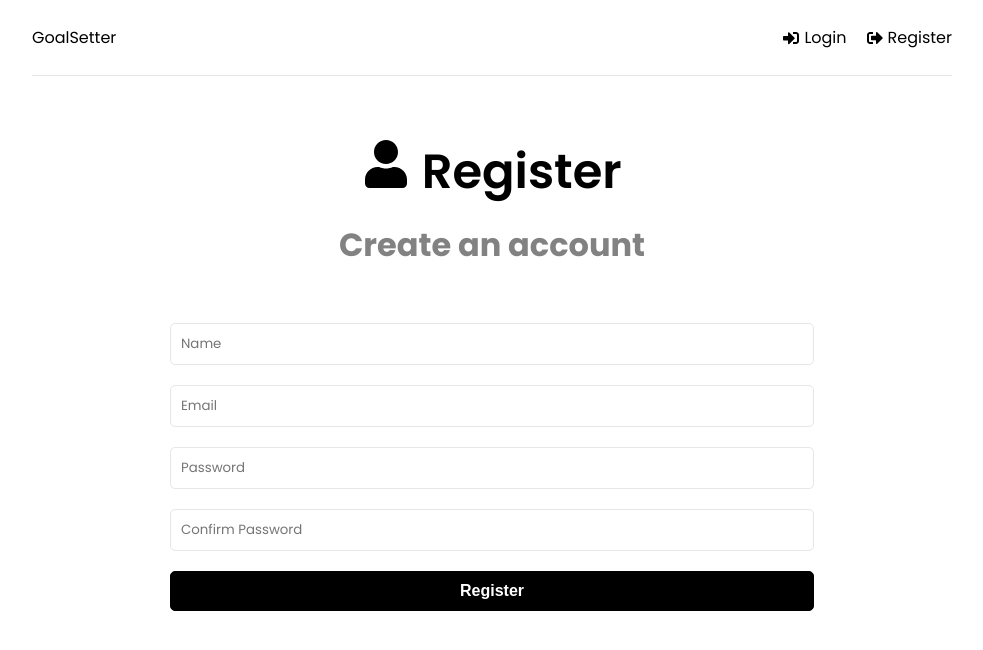
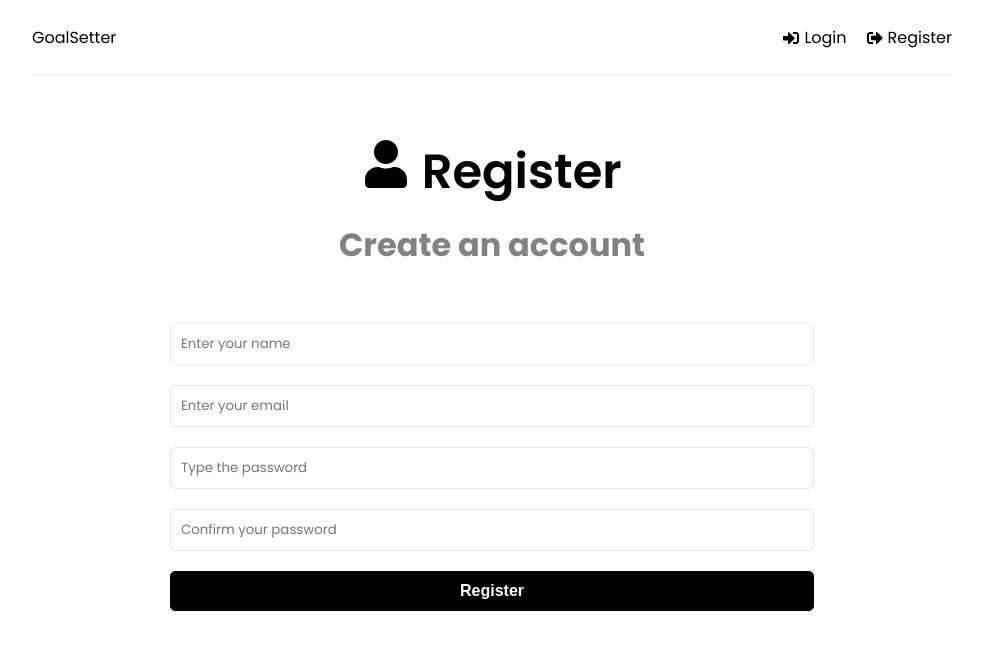
Before and after one commit to boolfalse/traversy-mern, a React (Create React App) app in the folder frontend/: page /register in a window 1280 px wide. Shown: the top 650 px of the page, without its empty margins (148-1131 px from the left). Built offline with nearby package versions, Linux system fonts and the light colour scheme.

Commit message:
Auth functionality changes (fixes/improvements)

```diff
--- a/frontend/src/features/auth/authService.js
+++ b/frontend/src/features/auth/authService.js
@@ -24,9 +24,9 @@ const authService = {
             localStorage.setItem("user", JSON.stringify(response.data.data));
         }
 
-        return response.data;
+        return response.data.data;
     },
-    logout: async (user) => {
+    logout: async () => {
         localStorage.removeItem("user");
     },
     login: async (userData) => {
@@ -36,7 +36,7 @@ const authService = {
             localStorage.setItem("user", JSON.stringify(response.data.data));
         }
 
-        return response.data;
+        return response.data.data;
     }
 };
 
--- a/frontend/src/features/auth/authSlice.js
+++ b/frontend/src/features/auth/authSlice.js
@@ -7,7 +7,7 @@ const user = JSON.parse(localStorage.getItem('user'));
 
 // initial state
 const initialState = {
-    user: user ? user : null,
+    user: user ? user : null, // user
     isLoading: false,
     isSuccess: false,
     isError: false,
@@ -31,17 +31,18 @@ export const register = createAsyncThunk(
             return await authService.register(user);
         } catch (err) {
             const message = (err.response && err.response.data.message) || err.message || err.toString();
-            thunkAPI.rejectWithValue(message);
+            return thunkAPI.rejectWithValue(message);
         }
-});
+    }
+);
 
 // user logout
 export const logout = createAsyncThunk('auth/logout', async (user, thunkAPI) => {
     try {
-        return await authService.logout(user);
+        return await authService.logout(); // no need to pass user
     } catch (err) {
         const message = (err.response && err.response.data.message) || err.message || err.toString();
-        thunkAPI.rejectWithValue(message);
+        return thunkAPI.rejectWithValue(message);
     }
 });
 
@@ -51,7 +52,7 @@ export const login = createAsyncThunk('auth/login', async (user, thunkAPI) => {
         return await authService.login(user);
     } catch (err) {
         const message = (err.response && err.response.data.message) || err.message || err.toString();
-        thunkAPI.rejectWithValue(message);
+        return thunkAPI.rejectWithValue(message);
     }
 });
 
@@ -59,6 +60,7 @@ export const authSlice = createSlice({
     name: 'auth',
     initialState,
     reducers: {
+        // synchronous actions in 'reducers'
         // dispatch this action after register and reset it back to initial state
         reset: (state) => { // we'll import and use this in Register.jsx
             state.isLoading = false;
@@ -67,13 +69,14 @@ export const authSlice = createSlice({
             state.message = '';
         }
     },
-    extraReducers: builder => {
+    extraReducers: (builder) => {
+        // asynchronous actions in 'extraReducers'
         builder
             // what to set the state in case when register action is dispatched
             .addCase(register.pending, (state, action) => {
                 state.isLoading = true;
             })
-            // what to set the state in case when register action is resolved
+            // what to set the state in case when register action is resolved and data gets returned
             .addCase(register.fulfilled, (state, action) => {
                 state.isLoading = false;
                 state.isSuccess = true;
@@ -84,9 +87,6 @@ export const authSlice = createSlice({
                 state.isLoading = false;
                 state.isError = true;
                 state.message = action.payload; // from createAsyncThunk rejectWithValue (from "catch" body)
-                state.user = null;
-            })
-            .addCase(logout.fulfilled, (state, action) => {
                 state.user = null;
             })
             .addCase(login.pending, (state, action) => {
@@ -103,10 +103,13 @@ export const authSlice = createSlice({
                 state.message = action.payload;
                 state.user = null;
             })
+            .addCase(logout.fulfilled, (state, action) => {
+                state.user = null;
+            })
     }
 });
 
 // for exporting the reducer functions
-// so with this way we can dispatch that to some component
+// so with this way we can dispatch that into some component
 export const { reset } = authSlice.actions;
 export default authSlice.reducer;
--- a/frontend/src/pages/Login.jsx
+++ b/frontend/src/pages/Login.jsx
@@ -14,8 +14,8 @@ const Login = () => {
     });
     const { email, password } = formData;
 
+    const navigate = useNavigate();
     const dispatch = useDispatch();
-    const navigate = useNavigate();
 
     const {user, isLoading, isSuccess, isError, message} = useSelector(state => state.auth);
 
@@ -39,12 +39,12 @@ const Login = () => {
 
     const onSubmit = e => {
         e.preventDefault();
+
         if (password.length > 0) {
             const userData = { email, password };
             dispatch(login(userData));
         } else {
             toast.error("Password is required!");
-            return;
         }
     }
 
@@ -66,7 +66,8 @@ const Login = () => {
                                id='email'
                                name='email'
                                value={email}
-                               placeholder='Email'
+                               placeholder='Enter your email'
+                               className='form-control'
                                autoComplete='off'
                         />
                     </div>
@@ -76,7 +77,8 @@ const Login = () => {
                                id='password'
                                name='password'
                                value={password}
-                               placeholder='Password'
+                               placeholder='Type the password'
+                               className='form-control'
                                autoComplete='off'
                         />
                     </div>
--- a/frontend/src/pages/Register.jsx
+++ b/frontend/src/pages/Register.jsx
@@ -27,12 +27,12 @@ const Register = () => {
     });
     const { name, email, password, confirm_password } = formData;
 
+    const navigate = useNavigate();
     const dispatch = useDispatch();
-    const navigate = useNavigate();
 
     // here the "state" is a global state of the store,
     // so we'll just retrieve the part of the state that we need (state.auth in our case)
-    const {user, isLoading, isSuccess, isError, message} = useSelector(state => state.auth);
+    const {user, isLoading, isSuccess, isError, message} = useSelector((state) => state.auth);
 
     useEffect(() => {
         if (isError) {
@@ -42,6 +42,7 @@ const Register = () => {
             navigate("/");
         }
 
+        // set everything back, whether it's a success or an error
         dispatch(reset()); // reset the state of the store to the initial
     }, [
         user,
@@ -62,7 +63,6 @@ const Register = () => {
             dispatch(register(userData));
         } else {
             toast.error("Passwords do not match!");
-            return;
         }
     }
 
@@ -86,7 +86,8 @@ const Register = () => {
                                id='name'
                                name='name'
                                value={name}
-                               placeholder='Name'
+                               placeholder='Enter your name'
+                               className='form-control'
                                autoComplete='off'
                         />
                     </div>
@@ -96,7 +97,8 @@ const Register = () => {
                                id='email'
                                name='email'
                                value={email}
-                               placeholder='Email'
+                               placeholder='Enter your email'
+                               className='form-control'
                                autoComplete='off'
                         />
                     </div>
@@ -106,7 +108,8 @@ const Register = () => {
                                id='password'
                                name='password'
                                value={password}
-                               placeholder='Password'
+                               placeholder='Type the password'
+                               className='form-control'
                                autoComplete='off'
                         />
                     </div>
@@ -116,7 +119,8 @@ const Register = () => {
                                id='confirm_password'
                                name='confirm_password'
                                value={confirm_password}
-                               placeholder='Confirm Password'
+                               placeholder='Confirm your password'
+                               className='form-control'
                                autoComplete='off'
                         />
                     </div>
```
